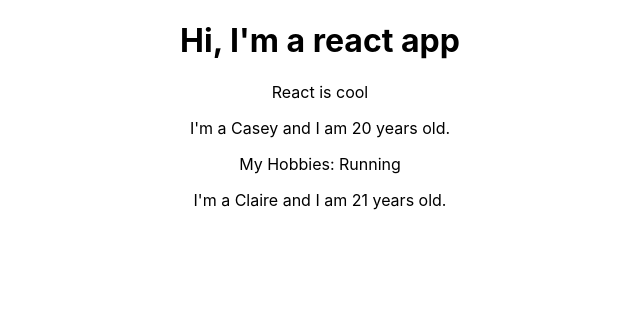
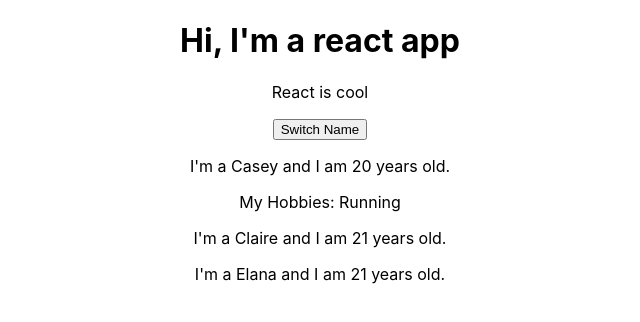
Before and after one commit to caseyjt98/Udemy-React-Tutorial, a React (Create React App) app: page / in a window 1280 px wide. Shown: the top 322 px of the page, without its empty margins (320-960 px from the left). Built offline with nearby package versions, Linux system fonts and the light colour scheme.

Commit message:
introduce state property

```diff
--- a/src/App.js
+++ b/src/App.js
@@ -3,13 +3,24 @@
 import Person from './Person/Person';
 
 class App extends Component {
+
+  state = {
+    persons: [
+      { name: 'Casey', age: 20 },
+      { name: 'Claire', age: 21 },
+      { name: 'Elana', age: 21 }
+    ]
+  }
+
   render() {
     return (
       <div className="App">
         <h1> Hi, I'm a react app </h1>
         <p> React is cool </p>
-        <Person name="Casey" age="20" > My Hobbies: Running </Person>
-        <Person name="Claire" age="21" />
+        <button> Switch Name </button>
+        <Person name={this.state.persons[0].name} age={this.state.persons[0].age} > My Hobbies: Running </Person>
+        <Person name={this.state.persons[1].name} age={this.state.persons[1].age} />
+        <Person name={this.state.persons[2].name} age={this.state.persons[2].age} />
       </div>
     );
   }
```
